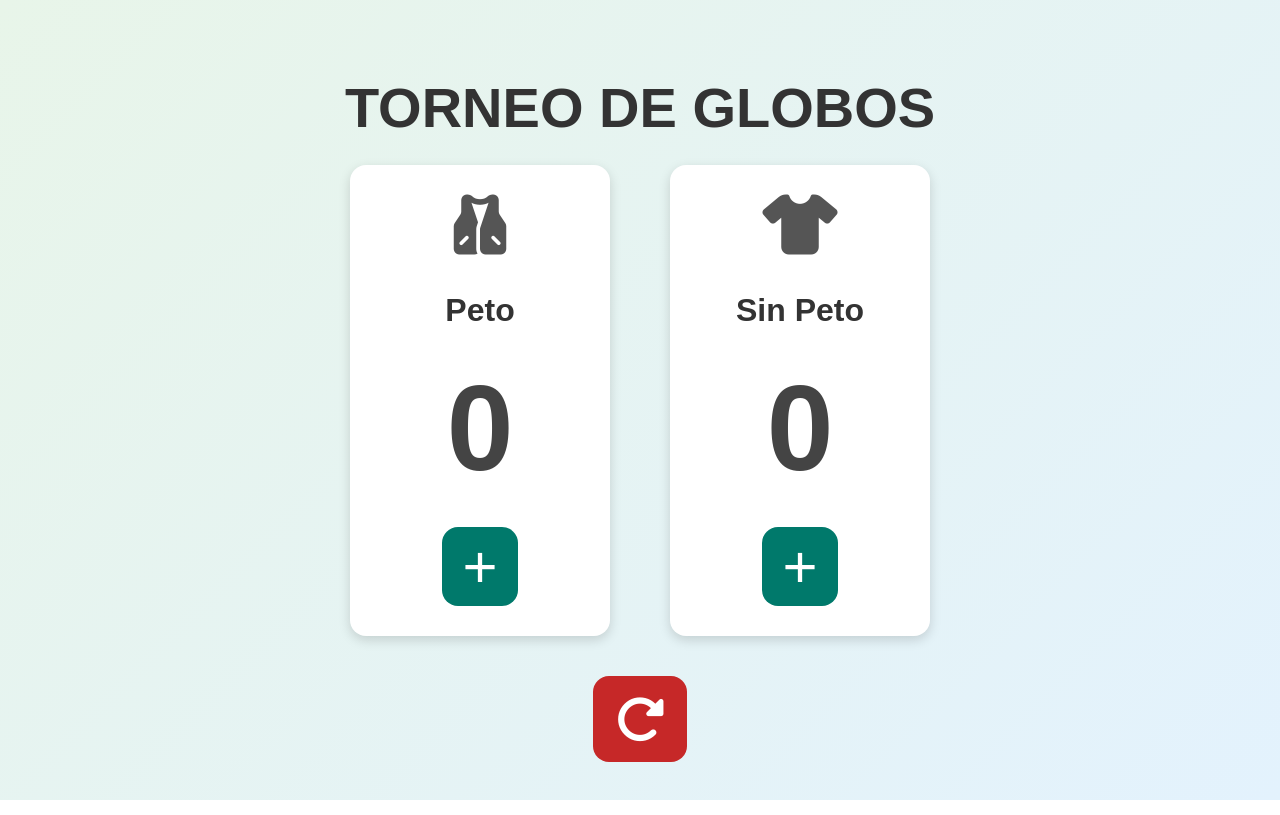
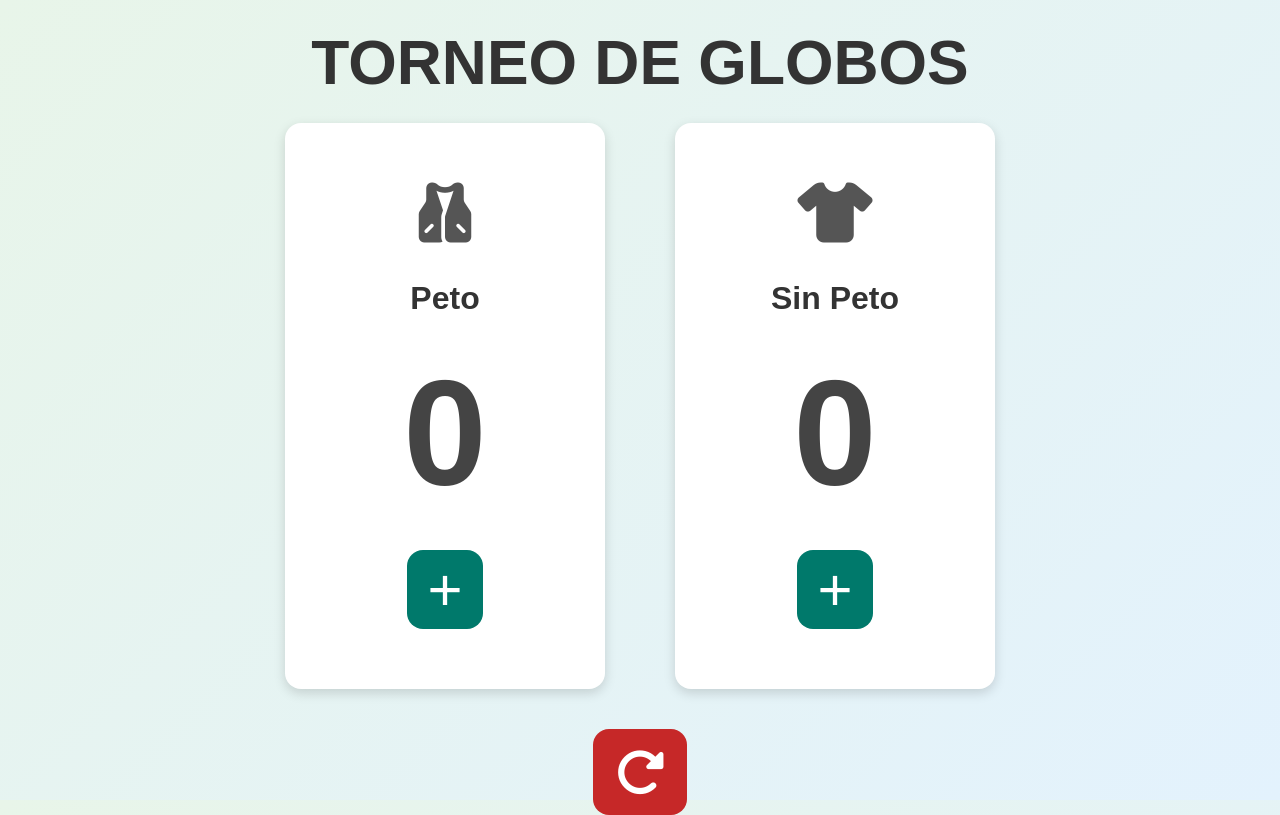
Before and after one commit to midelcasai/Contador-Globos, a plain HTML site: page index.html in a window 1280 px wide. Drawn offline with Linux system fonts and the light colour scheme.

Commit message:
Update index.html

```diff
--- a/index.html
+++ b/index.html
@@ -20,7 +20,7 @@
 
     h1 {
       margin-bottom: 25px;
-      font-size: 3.5em;
+      font-size: 3.9em;
       color: #333;
     }
 
@@ -34,13 +34,14 @@
       display: flex;
       justify-content: center;
       align-items: center;
-      gap: 60px;
+      gap: 70px;
+
     }
 
     .team {
       background-color: white;
       border-radius: 16px;
-      padding: 30px;
+      padding: 60px;
       width: 200px;
       text-align: center;
       box-shadow: 0 4px 12px rgba(0, 0, 0, 0.15);
@@ -53,7 +54,7 @@
     }
 
     .score {
-      font-size: 120px;
+      font-size: 150px;
       font-weight: bold;
       margin: 30px 0;
       color: #444;
```
